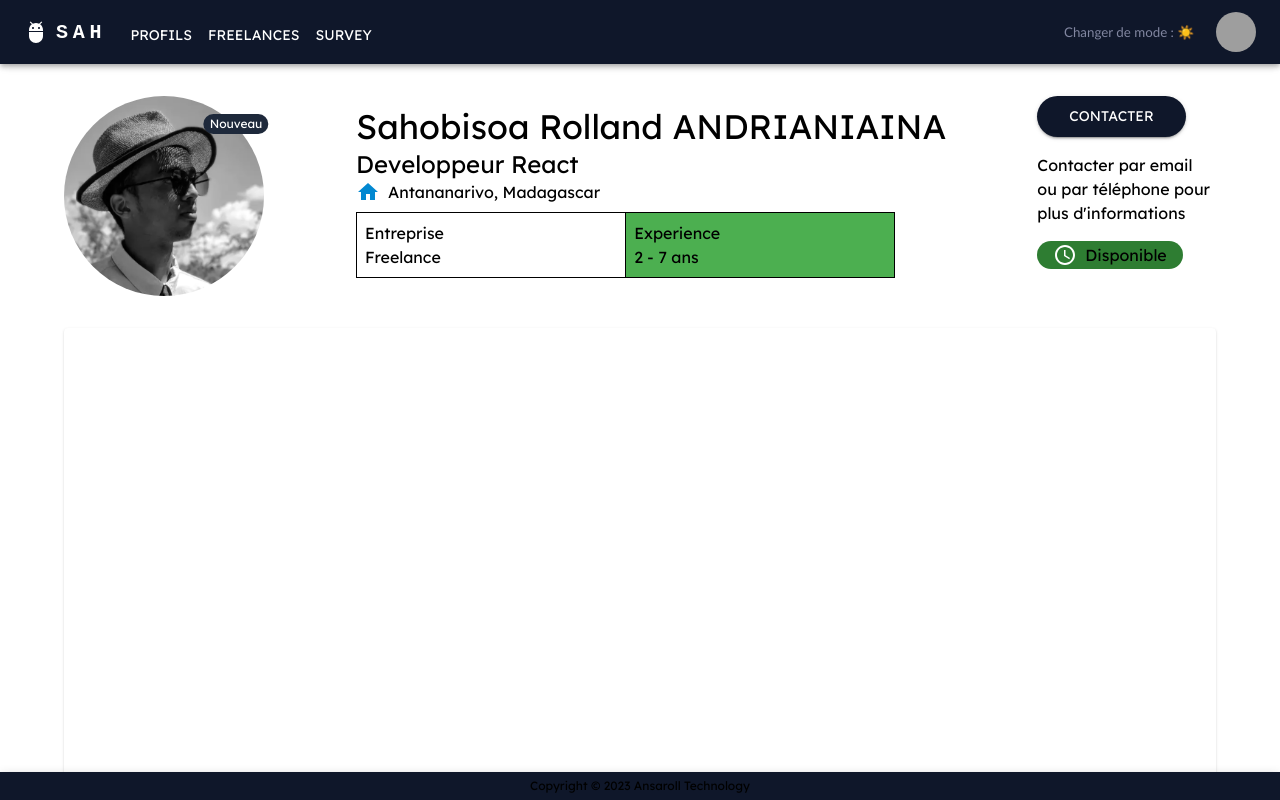
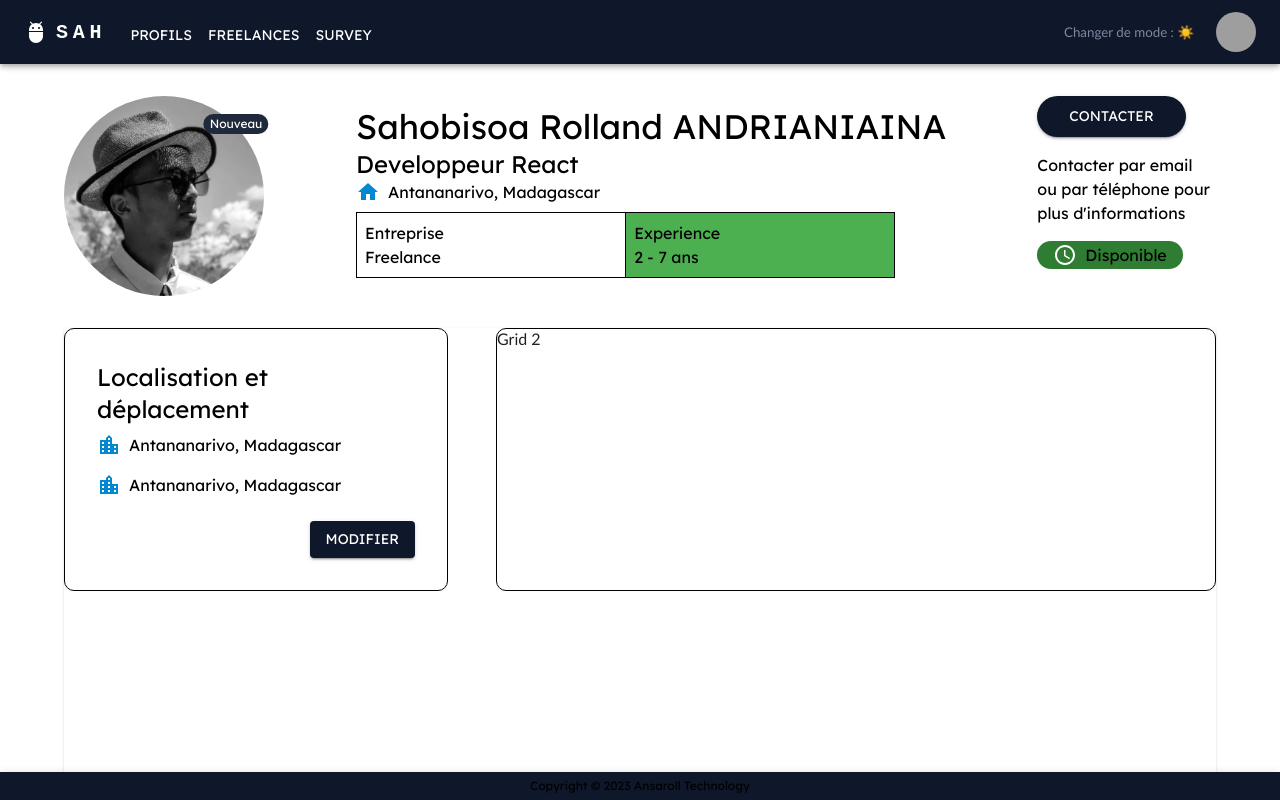
Before and after one commit to ansaroll/Sahobisoa, a React (Create React App) app in the folder Sah/sah/: page /profil in a window 1280 px wide. Shown: the top 800 px of the page. Built offline with nearby package versions, Linux system fonts and the light colour scheme; grey boxes are pictures that could not be loaded; a web font is replaced by a local one.

Commit message:
Update profil

```diff
--- a/Sah/sah/src/pages/profil/Profil.tsx
+++ b/Sah/sah/src/pages/profil/Profil.tsx
@@ -1,7 +1,7 @@
 import React from "react";
 import ProfilePage from "./ProfilePage";
 import { Avatar, Badge, Box, Button, Container, Grid, Paper, Typography } from "@mui/material";
-import { AccessTime, Home, PunchClock } from "@mui/icons-material";
+import { AccessTime, Home, LocationCity, PunchClock } from "@mui/icons-material";
 
 const Profil = () => {
 	return (
@@ -68,8 +68,36 @@ const Profil = () => {
 				</Grid>
 			</Container>
 			<Container maxWidth="lg">
-				<Paper elevation={1} sx={{ height: "100vh"}}>
-
+				<Paper elevation={1} sx={{ height: "100vh" }}>
+					<Grid container justifyContent="space-between">
+						<Grid item xs={4} sx={{ border: "1px solid #010101", borderRadius: "10px", p: 4 }}
+							spacing={2}
+						>
+							<Typography variant="h5">
+								Localisation et déplacement
+							</Typography>
+							<Box display="flex" flexDirection="row" alignItems="center" gap={1} py={1}>
+								<LocationCity color="info" />
+								<Typography>
+									Antananarivo, Madagascar
+								</Typography>
+							</Box>
+							<Box display="flex" flexDirection="row" alignItems="center" gap={1} py={1}>
+								<LocationCity color="info" />
+								<Typography>
+									Antananarivo, Madagascar
+								</Typography>
+							</Box>
+							<Box display="flex" justifyContent="flex-end" pt={2}>
+								<Button variant="contained" >
+									Modifier
+								</Button>
+							</Box>
+						</Grid>
+						<Grid item xs={7.5} sx={{ border: "1px solid black", borderRadius: "10px" }}>
+							Grid 2
+						</Grid>
+					</Grid>
 				</Paper>
 			</Container>
 		</Box>
--- a/Sah/sah/src/pages/results/index.tsx
+++ b/Sah/sah/src/pages/results/index.tsx
@@ -2,7 +2,7 @@ import { useContext } from "react";
 import { JobTitle, ResultsTitle } from "../../components/styled/Atom";
 import { SurveyContext, ThemeContext } from "../../utils/context";
 import { useQuery } from "@tanstack/react-query";
-import { Box, Button, Card, CardActions, CardContent, CardMedia, CircularProgress, Divider, Theme, Typography, useMediaQuery, useTheme } from "@mui/material";
+import { Box, Button, Card, CardActions, CardContent, CardMedia, CircularProgress, Container, Divider, Theme, Typography, useMediaQuery, useTheme } from "@mui/material";
 import { Swiper, SwiperSlide } from "swiper/react";
 // Import Swiper styles
 import 'swiper/css';
@@ -49,7 +49,7 @@ const Results = () => {
 
 
   return (
-    <>
+    <Container>
       <ResultsTitle theme={theme}>
         <Typography variant="h4">
           Les compétences dont vous avez besoin sont
@@ -157,7 +157,7 @@ const Results = () => {
         })
       }
 
-    </>
+    </Container>
   );
 };
 
```
